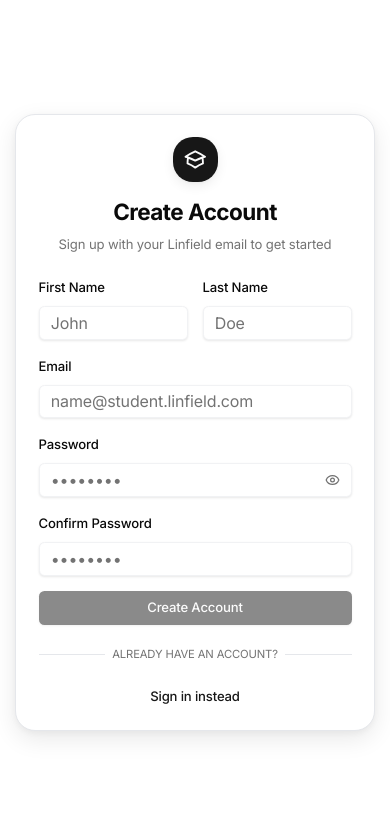
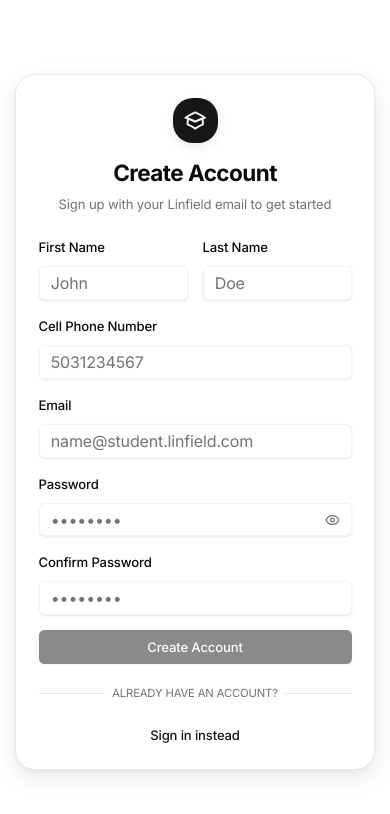
Before and after one commit to SStevensLCS/AmboWebApp2.0, a Next.js app: page /register in a window 390 px wide. Shown: the top 814 px of the page. Built offline with nearby package versions, Linux system fonts and the light colour scheme.

Commit message:
Add phone number as required field on registration
Collects and validates the 10-digit phone number at sign-up so it's
stored in users.phone from the start. Inline error feedback matches
the existing email/password validation style.

https://claude.ai/code/session_01M3LdXrhaZKof1dwUPZjtnn

```diff
--- a/src/app/api/auth/register/route.ts
+++ b/src/app/api/auth/register/route.ts
@@ -7,11 +7,19 @@ const ALLOWED_DOMAINS = ["@student.linfield.com", "@linfield.com"];
 
 export async function POST(req: NextRequest) {
   try {
-    const { firstName, lastName, email, password } = await req.json();
+    const { firstName, lastName, email, phone, password } = await req.json();
 
-    if (!firstName || !lastName || !email || !password) {
+    if (!firstName || !lastName || !email || !phone || !password) {
       return NextResponse.json(
         { error: "All fields are required." },
+        { status: 400 }
+      );
+    }
+
+    // Validate phone: exactly 10 digits
+    if (!/^\d{10}$/.test(phone)) {
+      return NextResponse.json(
+        { error: "Phone number must be exactly 10 digits." },
         { status: 400 }
       );
     }
@@ -59,9 +67,9 @@ export async function POST(req: NextRequest) {
         first_name: firstName.trim(),
         last_name: lastName.trim(),
         email: emailLower,
+        phone,
         password_hash: passwordHash,
         role: "basic",
-        // phone is collected during the application and set then
       })
       .select("id, role")
       .single();
--- a/src/app/register/page.tsx
+++ b/src/app/register/page.tsx
@@ -58,6 +58,7 @@ export default function RegisterPage() {
   const [firstName, setFirstName] = useState("");
   const [lastName, setLastName] = useState("");
   const [email, setEmail] = useState("");
+  const [phone, setPhone] = useState("");
   const [password, setPassword] = useState("");
   const [confirmPassword, setConfirmPassword] = useState("");
   const [showPassword, setShowPassword] = useState(false);
@@ -71,6 +72,11 @@ export default function RegisterPage() {
     return ALLOWED_DOMAINS.some((d) => lower.endsWith(d));
   }, [email]);
 
+  const phoneDigits = phone.replace(/\D/g, "");
+  const phoneValid = phoneDigits.length === 10;
+  const phoneTouched = phone.length > 0;
+  const phoneShowError = phoneTouched && !phoneValid;
+
   const passwordLongEnough = password.length >= 8;
   const passwordsMatch = password.length > 0 && password === confirmPassword;
 
@@ -82,6 +88,7 @@ export default function RegisterPage() {
     firstName.trim() &&
     lastName.trim() &&
     emailDomainValid &&
+    phoneValid &&
     passwordLongEnough &&
     passwordsMatch;
 
@@ -96,7 +103,7 @@ export default function RegisterPage() {
       const res = await fetch("/api/auth/register", {
         method: "POST",
         headers: { "Content-Type": "application/json" },
-        body: JSON.stringify({ firstName, lastName, email, password }),
+        body: JSON.stringify({ firstName, lastName, email, phone: phoneDigits, password }),
       });
 
       const data = await res.json();
@@ -162,6 +169,34 @@ export default function RegisterPage() {
                   className="bg-background"
                 />
               </div>
+            </div>
+
+            <div className="space-y-2">
+              <Label htmlFor="phone">Cell Phone Number</Label>
+              <Input
+                id="phone"
+                type="tel"
+                placeholder="5031234567"
+                value={phone}
+                onChange={(e) => setPhone(e.target.value)}
+                required
+                className={`bg-background ${
+                  phoneShowError
+                    ? "border-red-400 focus-visible:ring-red-400"
+                    : phoneValid
+                    ? "border-green-400 focus-visible:ring-green-400"
+                    : ""
+                }`}
+              />
+              {phoneShowError && (
+                <motion.p
+                  initial={{ opacity: 0, y: -4 }}
+                  animate={{ opacity: 1, y: 0 }}
+                  className="text-xs text-red-500"
+                >
+                  Must be a 10-digit phone number
+                </motion.p>
+              )}
             </div>
 
             <div className="space-y-2">
```
